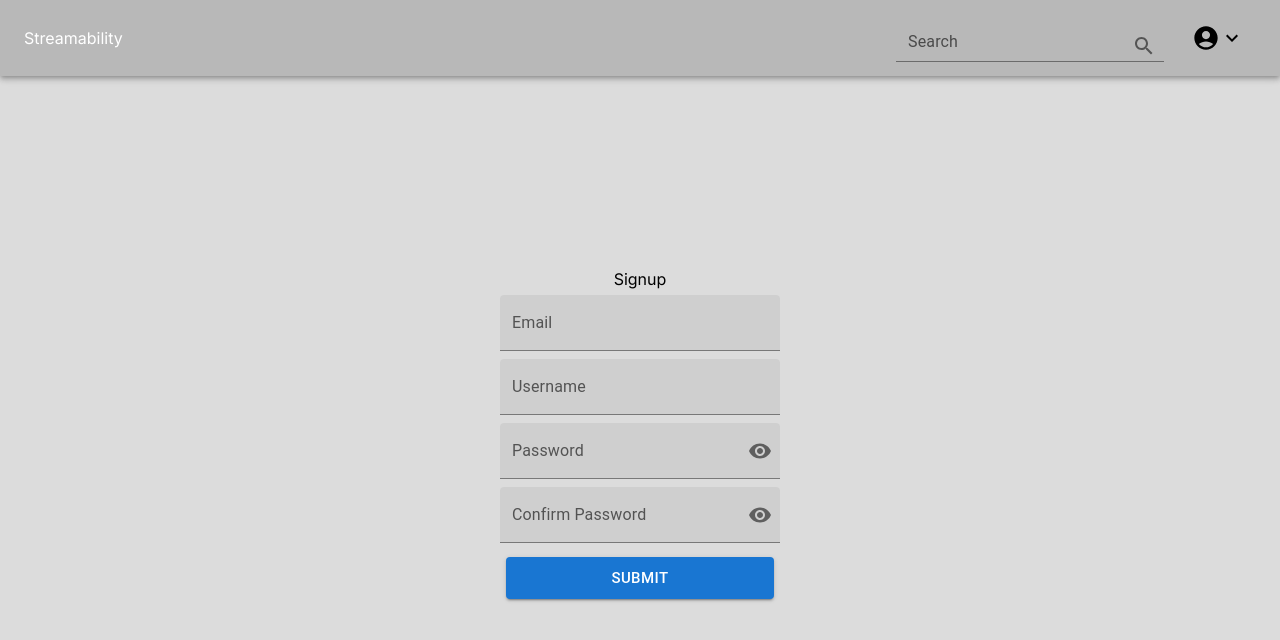
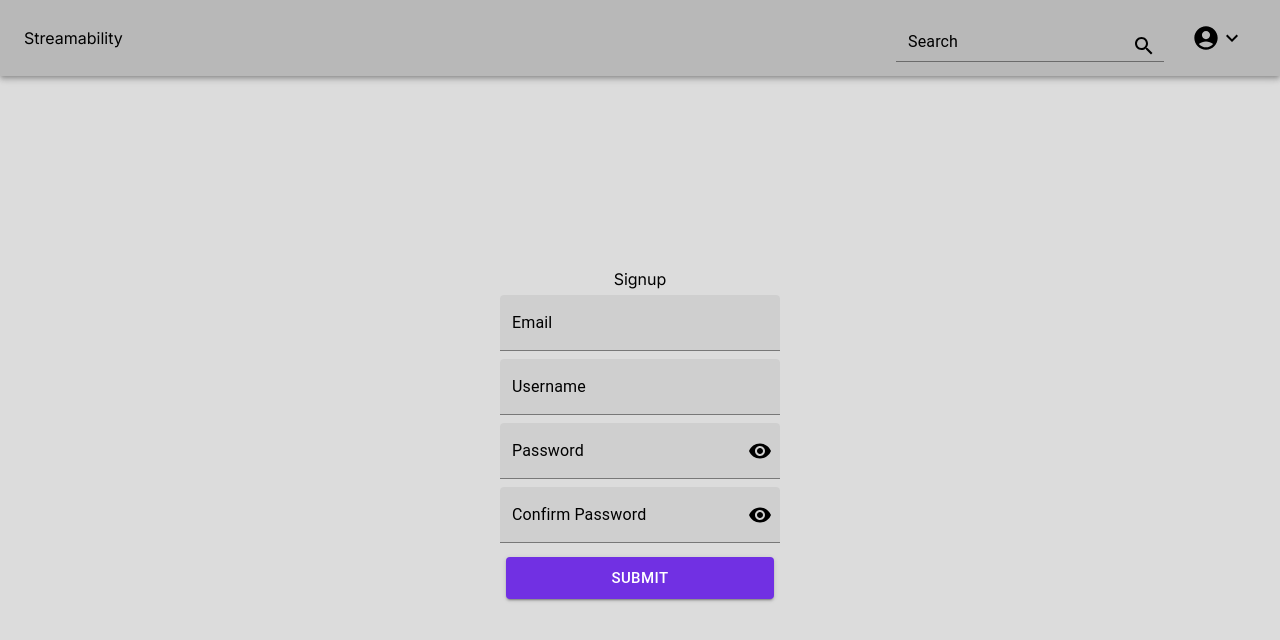
Before and after one commit to Thenlie/Streamability, a React (Vite) app: page /auth/signup in a window 1280 px wide. Shown: the top 640 px of the page. Built offline with nearby package versions, Linux system fonts and the light colour scheme; no server answers.

Commit message:
Update styling to work with theme

```diff
--- a/src/AppWrapper.tsx
+++ b/src/AppWrapper.tsx
@@ -42,8 +42,10 @@ export default function AppWrapper(): JSX.Element {
             (!('theme' in localStorage) &&
                 window.matchMedia('(prefers-color-scheme: dark)').matches)
         ) {
+            document.documentElement.classList.add('dark');
             setTheme(darkTheme);
         } else {
+            document.documentElement.classList.remove('dark');
             setTheme(lightTheme);
         }
 
--- a/src/components/Navigation.tsx
+++ b/src/components/Navigation.tsx
@@ -41,8 +41,7 @@ interface NavProps {
  * Navigation elements are placeholder for the time being for development purposes.
  * @returns {JSX.Element} | Navigation
  */
-
-export default function Navigation(props: NavProps): JSX.Element {
+export default function Navigation({ session, theme, switchTheme }: NavProps): JSX.Element {
     const [themeIcon, setThemeIcon] = useState(<DarkMode />);
     const [anchorElUser, setAnchorElUser] = useState<null | HTMLElement>(null);
     const [expandedMenu, setExpandedMenu] = useState(false);
@@ -50,7 +49,7 @@ export default function Navigation(props: NavProps): JSX.Element {
     const [windowWidth, setWindowWidth] = useState(window.innerWidth);
     const open = Boolean(anchorElUser);
 
-    // On component render, get window size
+    // On component render, listen for changes to window size
     useEffect(() => {
         window.addEventListener('resize', handleResize);
         return () => {
@@ -60,12 +59,12 @@ export default function Navigation(props: NavProps): JSX.Element {
 
     // Set theme icon according to theme from props
     useEffect(() => {
-        if (props.theme === lightTheme) {
+        if (theme === lightTheme) {
             setThemeIcon(<LightMode className='mr-2' />);
         } else {
             setThemeIcon(<DarkMode className='mr-2' />);
         }
-    }, [props.theme]);
+    }, [theme]);
 
     // Anytime browser window changes size, check if expanded view should be shown
     const handleResize = () => {
@@ -95,7 +94,9 @@ export default function Navigation(props: NavProps): JSX.Element {
         <AppBar position='static'>
             <Toolbar className='flex items-center justify-between bg-primary px-8 py-3'>
                 <div>
-                    <Link to='/'>Streamability</Link>
+                    <Link to='/' className='!text-text'>
+                        Streamability
+                    </Link>
                 </div>
 
                 <div className='flex items-center'>
@@ -153,7 +154,7 @@ export default function Navigation(props: NavProps): JSX.Element {
                                 },
                             }}
                         >
-                            {props.session ? (
+                            {session ? (
                                 <div>
                                     <MenuItem
                                         className='!p-2'
@@ -205,13 +206,13 @@ export default function Navigation(props: NavProps): JSX.Element {
                                     Discover
                                 </ListItemIcon>
                             </MenuItem>
-                            <MenuItem className='!p-2' onClick={props.switchTheme}>
+                            <MenuItem className='!p-2' onClick={switchTheme}>
                                 <ListItemIcon className='!text-text'>
                                     {themeIcon}
                                     Switch Theme
                                 </ListItemIcon>
                             </MenuItem>
-                            {props.session && (
+                            {session && (
                                 <MenuItem
                                     className='!p-2'
                                     onClick={() => {
--- a/src/components/SearchInput.tsx
+++ b/src/components/SearchInput.tsx
@@ -14,7 +14,7 @@ export default function SearchInput(): JSX.Element {
         // TODO: #162 Use MUI ThemeProvider
         <Form method='get' action='/search'>
             <FormControl variant='filled'>
-                <InputLabel htmlFor='q' color='secondary'>
+                <InputLabel htmlFor='q' color='secondary' className='!text-text'>
                     Search
                 </InputLabel>
                 <Input
@@ -30,7 +30,7 @@ export default function SearchInput(): JSX.Element {
                     endAdornment={
                         <InputAdornment aria-label='submit search' position='end'>
                             <IconButton type='submit' data-testid='search-button'>
-                                <Search />
+                                <Search className='!text-text' />
                             </IconButton>
                         </InputAdornment>
                     }
--- a/src/components/auth/SignupForm.tsx
+++ b/src/components/auth/SignupForm.tsx
@@ -78,18 +78,10 @@ export default function SignUpForm(): JSX.Element {
         clearErrors();
 
         // Ensure all fields have input
-        if (!email) {
-            setEmailError(true);
-        }
-        if (!username) {
-            setUsernameError(true);
-        }
-        if (!password) {
-            setPasswordError(true);
-        }
-        if (!confirmPassword) {
-            setConfirmPasswordError(true);
-        }
+        if (!email) setEmailError(true);
+        if (!username) setUsernameError(true);
+        if (!password) setPasswordError(true);
+        if (!confirmPassword) setConfirmPasswordError(true);
         if (!email || !password || !confirmPassword || !username) {
             showError('All fields must be filled out');
             return;
@@ -152,7 +144,7 @@ export default function SignUpForm(): JSX.Element {
             <h1 data-testid='signup-heading'>Signup</h1>
             <form onSubmit={signUpHandler} className='flex flex-col' data-testid='signup-form'>
                 <FormControl sx={{ m: 0.5 }} variant='filled'>
-                    <InputLabel htmlFor='email-input' color='secondary'>
+                    <InputLabel htmlFor='email-input' color='secondary' className='!text-text'>
                         Email
                     </InputLabel>
                     <FilledInput
@@ -161,6 +153,7 @@ export default function SignUpForm(): JSX.Element {
                         name='email'
                         autoComplete='email'
                         color='secondary'
+                        className='!text-text'
                         value={email}
                         error={emailError}
                         onChange={(e) => setEmail(e.target.value)}
@@ -168,7 +161,7 @@ export default function SignUpForm(): JSX.Element {
                     />
                 </FormControl>
                 <FormControl sx={{ m: 0.5 }} variant='filled'>
-                    <InputLabel htmlFor='username-input' color='secondary'>
+                    <InputLabel htmlFor='username-input' color='secondary' className='!text-text'>
                         Username
                     </InputLabel>
                     <FilledInput
@@ -176,6 +169,7 @@ export default function SignUpForm(): JSX.Element {
                         type='username'
                         name='username'
                         color='secondary'
+                        className='!text-text'
                         value={username}
                         error={usernameError}
                         onChange={(e) => setUsername(e.target.value)}
@@ -183,7 +177,7 @@ export default function SignUpForm(): JSX.Element {
                     />
                 </FormControl>
                 <FormControl sx={{ m: 0.5 }} variant='filled'>
-                    <InputLabel htmlFor='password-input' color='secondary'>
+                    <InputLabel htmlFor='password-input' color='secondary' className='!text-text'>
                         Password
                     </InputLabel>
                     <FilledInput
@@ -192,6 +186,7 @@ export default function SignUpForm(): JSX.Element {
                         type={isPasswordVisible ? 'text' : 'password'}
                         autoComplete='new-password'
                         color='secondary'
+                        className='!text-text'
                         value={password}
                         error={passwordError}
                         onChange={(e) => setPassword(e.target.value)}
@@ -204,14 +199,22 @@ export default function SignUpForm(): JSX.Element {
                                     edge='end'
                                     sx={{ backgroundColor: 'none' }}
                                 >
-                                    {isPasswordVisible ? <VisibilityOff /> : <Visibility />}
+                                    {isPasswordVisible ? (
+                                        <VisibilityOff className='!text-text' />
+                                    ) : (
+                                        <Visibility className='!text-text' />
+                                    )}
                                 </IconButton>
                             </InputAdornment>
                         }
                     />
                 </FormControl>
                 <FormControl sx={{ m: 0.5 }} variant='filled'>
-                    <InputLabel htmlFor='confirm-password-input' color='secondary'>
+                    <InputLabel
+                        htmlFor='confirm-password-input'
+                        color='secondary'
+                        className='!text-text'
+                    >
                         Confirm Password
                     </InputLabel>
                     <FilledInput
@@ -221,6 +224,7 @@ export default function SignUpForm(): JSX.Element {
                         value={confirmPassword}
                         error={confirmPasswordError}
                         color='secondary'
+                        className='!text-text'
                         onChange={(e) => setConfirmPassword(e.target.value)}
                         onFocus={() => setConfirmPasswordError(false)}
                         endAdornment={
@@ -230,13 +234,23 @@ export default function SignUpForm(): JSX.Element {
                                     onClick={() => togglePasswordVisibility(true)}
                                     edge='end'
                                 >
-                                    {isConfirmPasswordVisible ? <VisibilityOff /> : <Visibility />}
+                                    {isConfirmPasswordVisible ? (
+                                        <VisibilityOff className='!text-text' />
+                                    ) : (
+                                        <Visibility className='!text-text' />
+                                    )}
                                 </IconButton>
                             </InputAdornment>
                         }
                     />
                 </FormControl>
-                <Button variant='contained' size='large' type='submit' sx={{ margin: '10px' }}>
+                <Button
+                    variant='contained'
+                    size='large'
+                    type='submit'
+                    color='secondary'
+                    sx={{ margin: '10px' }}
+                >
                     Submit
                 </Button>
                 {errorMessage && <ErrorMessage message={errorMessage} />}
--- a/src/index.css
+++ b/src/index.css
@@ -32,3 +32,12 @@
     @apply bg-highlight py-2 px-4 rounded hover:bg-hlhover
   }
 }
+
+input:-webkit-autofill,
+input:-webkit-autofill:hover,
+input:-webkit-autofill:focus,
+input:-webkit-autofill:active {
+    transition: background-color 5000s ease-in-out 0s, color 5000s ease-in-out 0s;
+    transition-delay: background-color 5000s, color 5000s;
+    -webkit-text-fill-color: var(--color-text);
+}
--- a/src/theme.ts
+++ b/src/theme.ts
@@ -14,7 +14,10 @@ export const darkTheme = createTheme({
     palette: {
         mode: 'dark',
         secondary: {
-            main: '#0000ff',
+            main: '#7130E3',
+        },
+        text: {
+            primary: '#FFFFFF',
         },
     },
 });
@@ -23,7 +26,10 @@ export const lightTheme = createTheme({
     palette: {
         mode: 'light',
         secondary: {
-            main: '#ff0000',
+            main: '#7130E3',
+        },
+        text: {
+            primary: '#000000',
         },
     },
 });
```
Also changed, not shown: src/components/auth/LoginForm.tsx (+11 -3 lines), 1 other file (tests, documents, lock files or other folders).
